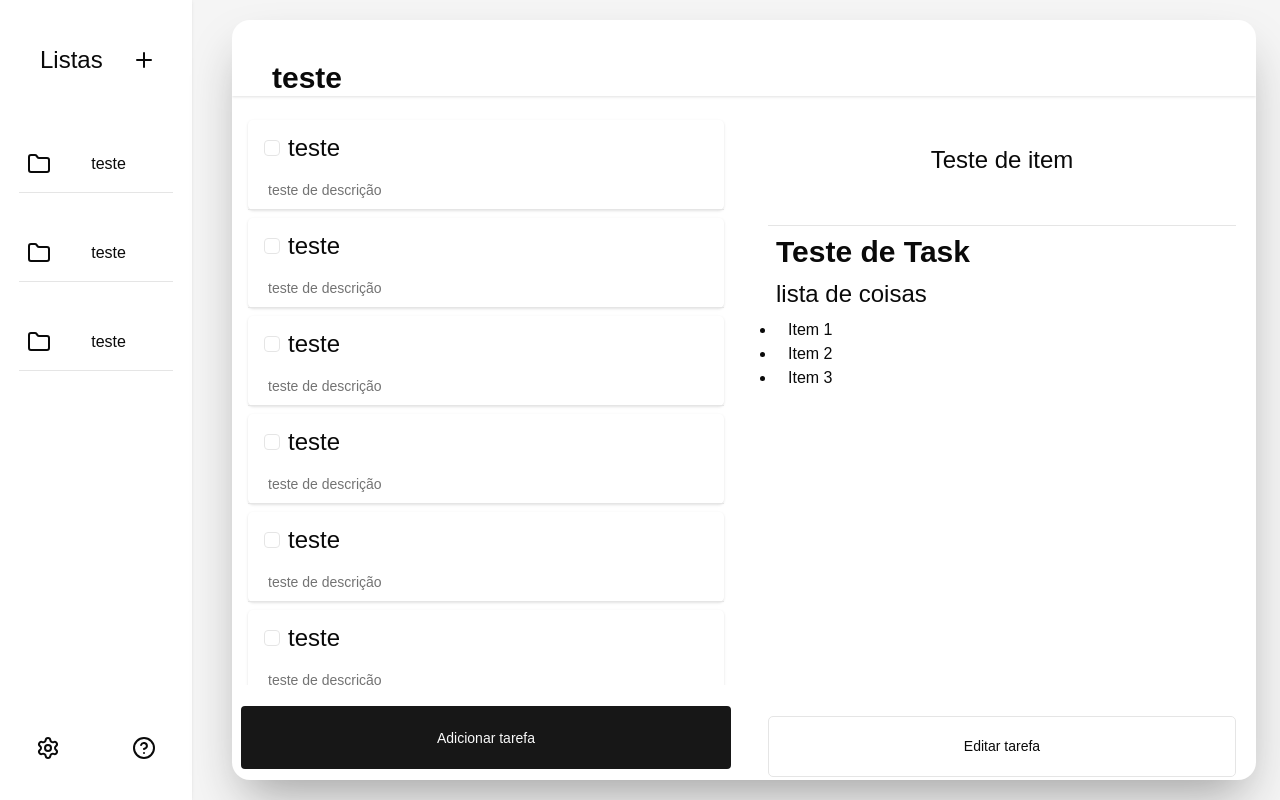
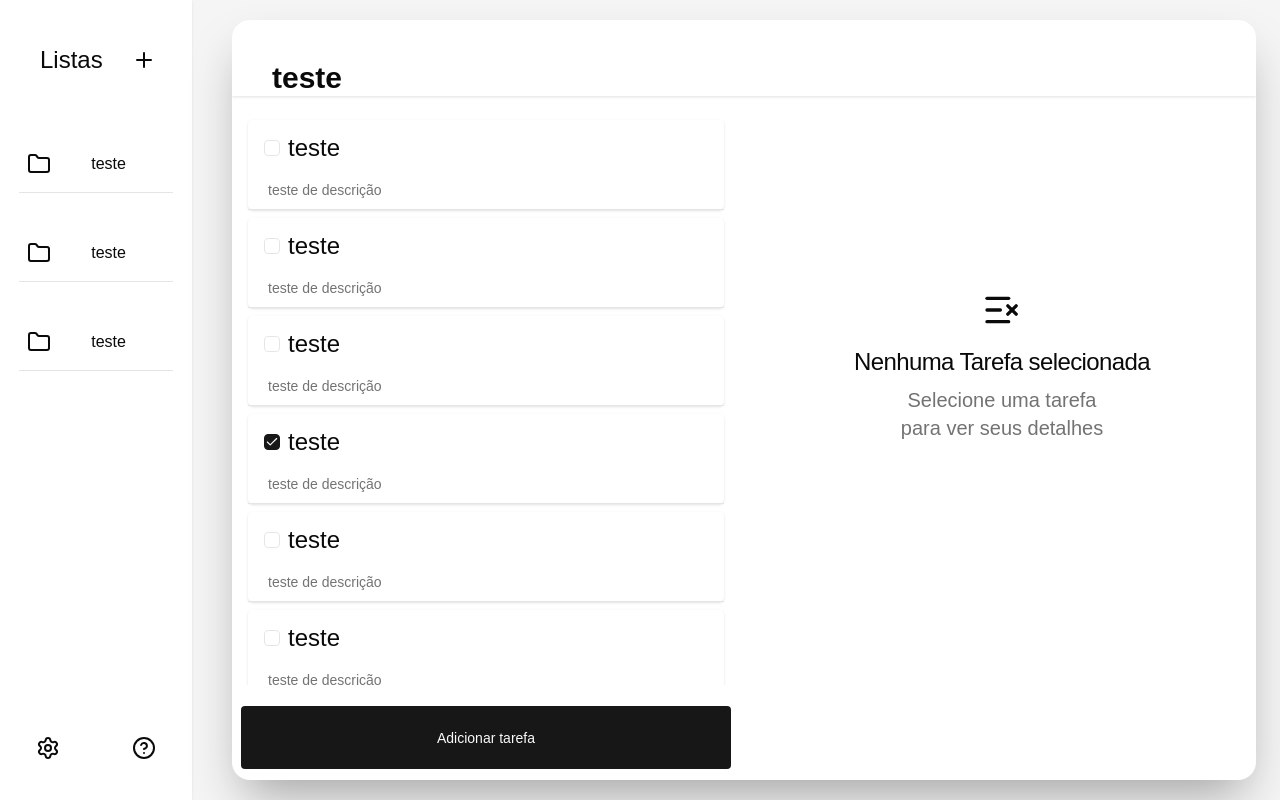
Before and after one commit to Jose-GuilhermeG/to-do-list, a React (Vite) app in the folder frontend/: page / in a window 1280 px wide. Built offline with nearby package versions, Linux system fonts and the light colour scheme.

Commit message:
refactor: split taskView into smaller components

```diff
--- /dev/null
+++ b/frontend/src/components/ui/empty.tsx
@@ -0,0 +1,101 @@
+import { cva, type VariantProps } from "class-variance-authority"
+
+import { cn } from "@/lib/utils"
+
+function Empty({ className, ...props }: React.ComponentProps<"div">) {
+  return (
+    <div
+      data-slot="empty"
+      className={cn(
+        "flex w-full min-w-0 flex-1 flex-col items-center justify-center gap-4 rounded-xl border-dashed p-6 text-center text-balance",
+        className
+      )}
+      {...props}
+    />
+  )
+}
+
+function EmptyHeader({ className, ...props }: React.ComponentProps<"div">) {
+  return (
+    <div
+      data-slot="empty-header"
+      className={cn("flex max-w-sm flex-col items-center gap-2", className)}
+      {...props}
+    />
+  )
+}
+
+const emptyMediaVariants = cva(
+  "mb-2 flex shrink-0 items-center justify-center [&_svg]:pointer-events-none [&_svg]:shrink-0",
+  {
+    variants: {
+      variant: {
+        default: "bg-transparent",
+        icon: "flex size-8 shrink-0 items-center justify-center rounded-lg bg-muted text-foreground [&_svg:not([class*='size-'])]:size-4",
+      },
+    },
+    defaultVariants: {
+      variant: "default",
+    },
+  }
+)
+
+function EmptyMedia({
+  className,
+  variant = "default",
+  ...props
+}: React.ComponentProps<"div"> & VariantProps<typeof emptyMediaVariants>) {
+  return (
+    <div
+      data-slot="empty-icon"
+      data-variant={variant}
+      className={cn(emptyMediaVariants({ variant, className }))}
+      {...props}
+    />
+  )
+}
+
+function EmptyTitle({ className, ...props }: React.ComponentProps<"div">) {
+  return (
+    <div
+      data-slot="empty-title"
+      className={cn("text-sm font-medium tracking-tight", className)}
+      {...props}
+    />
+  )
+}
+
+function EmptyDescription({ className, ...props }: React.ComponentProps<"p">) {
+  return (
+    <div
+      data-slot="empty-description"
+      className={cn(
+        "text-sm/relaxed text-muted-foreground [&>a]:underline [&>a]:underline-offset-4 [&>a:hover]:text-primary",
+        className
+      )}
+      {...props}
+    />
+  )
+}
+
+function EmptyContent({ className, ...props }: React.ComponentProps<"div">) {
+  return (
+    <div
+      data-slot="empty-content"
+      className={cn(
+        "flex w-full max-w-sm min-w-0 flex-col items-center gap-2.5 text-sm text-balance",
+        className
+      )}
+      {...props}
+    />
+  )
+}
+
+export {
+  Empty,
+  EmptyHeader,
+  EmptyTitle,
+  EmptyDescription,
+  EmptyContent,
+  EmptyMedia,
+}
--- /dev/null
+++ b/frontend/src/features/Tasks/EmptyTaskList.tsx
@@ -0,0 +1,28 @@
+import { Empty, EmptyContent, EmptyDescription, EmptyHeader, EmptyMedia, EmptyTitle } from "@/components/ui/empty";
+import { Button } from "@/components/ui/button";
+import {FolderXIcon} from "lucide-react"
+
+export default function EmptyTaskList(){
+    return (
+        <div className="w-full h-[95%] rounded-2xl bg-white m-auto shadow-2xl shadow-neutral-400 flex justify-center items-center">
+            <Empty className="w-full h-full">
+                <EmptyHeader>
+                    <EmptyMedia>
+                        <FolderXIcon className="w-16 h-16"/>
+                    </EmptyMedia>
+                    <EmptyTitle className="text-3xl">
+                        Nenhuma Tarefa nessa Lista
+                    </EmptyTitle>
+                    <EmptyDescription className="text-2xl my-2">
+                        Crie uma tarefas para poder visualizar
+                    </EmptyDescription>
+                    <EmptyContent>
+                        <Button className="w-full my-5 p-5 cursor-pointer">
+                            Criar Tarefa
+                        </Button>
+                    </EmptyContent>
+                </EmptyHeader>
+            </Empty>
+        </div>
+    )
+}
--- /dev/null
+++ b/frontend/src/features/Tasks/TaskDetail.tsx
@@ -0,0 +1,37 @@
+import ReactMarkdown from "react-markdown"
+import remarkGfm from "remark-gfm"
+
+import type { TaskItemProtocol } from "@/types/TaskTypes";
+import { Separator } from "@/components/ui/separator";
+import { Button } from "@/components/ui/button";
+
+export default function TaskDetail({selectTask} : {selectTask : TaskItemProtocol}){
+    return (
+        <div className="w-full h-full">
+            <h1 className="text-2xl text-center my-5 h-[10%]">
+                {selectTask.title}
+            </h1>
+            <p>
+                {selectTask.description}
+            </p>
+            <Separator/>
+            <div className="h-[75%] my-2">
+                <ReactMarkdown
+                    components={{
+                        h1 : ({children})=><h1 className="text-3xl font-bold m-2">{children}</h1>,
+                        h2 : ({children})=><h2 className="text-2xl font-medium m-2">{children}</h2>,
+                        h3 : ({children})=><h3 className="text font-medium m-2">{children}</h3>,
+                        ul : ({children})=><ul className="m-2 flex flex-col">{children}</ul>,
+                        li : ({children})=><li className="font-medium px-3 list-disc">{children}</li>,
+                    }}
+                    rehypePlugins={[remarkGfm]}
+                >
+                    {selectTask.content}
+                </ReactMarkdown>
+            </div>
+            <Button className="rounded-[5px] my-5 bottom-0 h-[10%] w-full cursor-pointer" variant="outline">
+                Editar tarefa
+            </Button>
+        </div>
+    )
+}
--- /dev/null
+++ b/frontend/src/features/Tasks/TaskItemCard.tsx
@@ -0,0 +1,18 @@
+import type { TaskItemProtocol } from "@/types/TaskTypes"
+import { Field , FieldDescription } from "@/components/ui/field"
+import { Checkbox } from "@/components/ui/checkbox"
+import { Separator } from "@/components/ui/separator"
+
+export default function TaskItemCard({task} : {task : TaskItemProtocol}){
+    return (
+        <Field key={task.id} className="w-full my-2 shadow shadow-neutral-200 hover:bg-neutral-200 group cursor-pointer rounded-[5px]">
+            <h1 className="flex px-2 py-3 cursor-pointer text-2xl items-center">
+                <Checkbox className="mx-2 group-hover:border-black" checked={task.status == "completed"} />  {task.title}
+            </h1>
+            <FieldDescription className="px-5 font-light">
+                {task.description}
+            </FieldDescription>
+            <Separator className="m-auto"/>
+        </Field>
+    )
+}
--- /dev/null
+++ b/frontend/src/features/Tasks/TaskNotSelect.tsx
@@ -0,0 +1,22 @@
+import { Empty, EmptyDescription, EmptyHeader, EmptyMedia, EmptyTitle } from "@/components/ui/empty";
+import { ListX} from "lucide-react"
+
+export default function TaskNotSelect(){
+    return (
+        <div className="flex justify-center items-center h-4/5 w-full">
+            <Empty>
+                <EmptyHeader>
+                    <EmptyMedia className="bg-neutral-20">
+                        <ListX className="w-10 h-10"/>
+                    </EmptyMedia>
+                    <EmptyTitle className="text-2xl w-full">
+                        Nenhuma Tarefa selecionada
+                    </EmptyTitle>
+                    <EmptyDescription className="text-xl">
+                        Selecione uma tarefa para ver seus detalhes
+                    </EmptyDescription>
+                </EmptyHeader>
+            </Empty>
+        </div>
+    )
+}
--- a/frontend/src/layout/TaskView.tsx
+++ b/frontend/src/layout/TaskView.tsx
@@ -1,20 +1,20 @@
 import type { TaskItemProtocol, TaskListProtocol } from "@/types/TaskTypes";
-import MDEditor from "@uiw/react-md-editor";
-import { Separator } from "@/components/ui/separator";
-import { Checkbox } from "@/components/ui/checkbox";
 import { Button } from "@/components/ui/button";
-import { Field , FieldDescription } from "@/components/ui/field";
-import ReactMarkdown from "react-markdown"
-import remarkGfm from "remark-gfm"
+import TaskDetail from "@/features/Tasks/TaskDetail";
+import TaskItemCard from "@/features/Tasks/TaskItemCard";
+import TaskNotSelect from "@/features/Tasks/TaskNotSelect";
+import EmptyTaskList from "@/features/Tasks/EmptyTaskList";
 
 interface TaskViewProtocol{
     selectTaskList : TaskListProtocol;
     tasks : Array<TaskItemProtocol> ;
-    selectTask : TaskItemProtocol ;
+    selectTask? : TaskItemProtocol ;
     setSelectTaskContent(value : string) : void ;
 }
 
 export default function TaskView({ selectTaskList, tasks , selectTask , setSelectTaskContent} : TaskViewProtocol) {
+  if(!tasks.length) return <EmptyTaskList/>
+
   return (
     <div className="w-full h-[95%] rounded-2xl bg-white m-auto shadow-2xl shadow-neutral-400 grid grid-cols-2 grid-rows-[10%_85%] overflow-hidden gap-2 relative">
         <div className="row-start-1 row-end-2 col-end-3 col-start-1 shadow shadow-neutral-200">
@@ -24,47 +24,18 @@
         </div>
         <div className="row-end-3 row-start-2 col-start-1 col-end-2 w-full max-h-full px-2 relative">
             <ul className="h-[90%] overflow-y-scroll scroll p-2">
-                {tasks.map(element=>(
-                   <Field key={element.id} className="w-full my-2 shadow shadow-neutral-200 hover:bg-neutral-200 group cursor-pointer rounded-[5px]">
-                        <h1 className="flex px-2 py-3 cursor-pointer text-2xl items-center">
-                            <Checkbox className="mx-2 group-hover:border-black"/>  {element.title}
-                        </h1>
-                        <FieldDescription className="px-5 font-light">
-                            {element.description}
-                        </FieldDescription>
-                        <Separator className="m-auto"/>
-                    </Field>
-                ))}
+                {tasks.map(element=><TaskItemCard task={element} />)}
             </ul>
             <Button className="rounded-[5px] my-5 bottom-0 h-[10%] w-full cursor-pointer">
                 Adicionar tarefa
             </Button>
         </div>
         <div className="row-end-3 row-start-2 col-start-2 col-end-3 w-full h-full p-5" data-color-mode="light">
-            <h1 className="text-2xl text-center my-5 h-[10%]">
-                {selectTask.title}
-            </h1>
-            <p>
-                {selectTask.description}
-            </p>
-            <Separator/>
-            <div className="h-[75%] my-2">
-                <ReactMarkdown
-                    components={{
-                        h1 : ({children})=><h1 className="text-3xl font-bold m-2">{children}</h1>,
-                        h2 : ({children})=><h2 className="text-2xl font-medium m-2">{children}</h2>,
-                        h3 : ({children})=><h3 className="text font-medium m-2">{children}</h3>,
-                        ul : ({children})=><ul className="m-2 flex flex-col">{children}</ul>,
-                        li : ({children})=><li className="font-medium px-3 list-disc">{children}</li>,
-                    }}
-                    rehypePlugins={[remarkGfm]}
-                >
-                    {selectTask.content}
-                </ReactMarkdown>
-            </div>
-            <Button className="rounded-[5px] my-5 bottom-0 h-[10%] w-full cursor-pointer" variant="outline">
-                Editar tarefa
-            </Button>
+            {
+            selectTask ?
+            <TaskDetail selectTask={selectTask} /> :
+            <TaskNotSelect/>
+            }
         </div>
     </div>
   );
--- a/frontend/src/pages/Home.tsx
+++ b/frontend/src/pages/Home.tsx
@@ -9,11 +9,13 @@
     {id : 0 , name : "teste"},
     {id : 0 , name : "teste"},
   ]
+
+  const test = []
   const taskItems : TaskItemProtocol[] = [
     {id : 0 , title : "teste" , status : "in_progress" , description : "teste de descrição"},
     {id : 0 , title : "teste" , status : "in_progress" , description : "teste de descrição"},
     {id : 0 , title : "teste" , status : "in_progress" , description : "teste de descrição"},
-    {id : 0 , title : "teste" , status : "in_progress" , description : "teste de descrição"},
+    {id : 0 , title : "teste" , status : "completed" , description : "teste de descrição"},
     {id : 0 , title : "teste" , status : "in_progress" , description : "teste de descrição"},
     {id : 0 , title : "teste" , status : "in_progress" , description : "teste de descrição"},
     {id : 0 , title : "teste" , status : "in_progress" , description : "teste de descrição"},
@@ -44,7 +46,7 @@
       <TaskView
         selectTaskList={taskLists[0]}
         tasks={taskItems}
-        selectTask={taskItem}
+        //selectTask={taskItem}
         setSelectTaskContent={setTaskContent} />
     </main>
   )
--- a/frontend/src/types/TaskTypes.ts
+++ b/frontend/src/types/TaskTypes.ts
@@ -8,5 +8,6 @@
 
 export interface TaskListProtocol{
     id : number,
-    name : string
+    name : string,
+    description? : string,
 }
```
